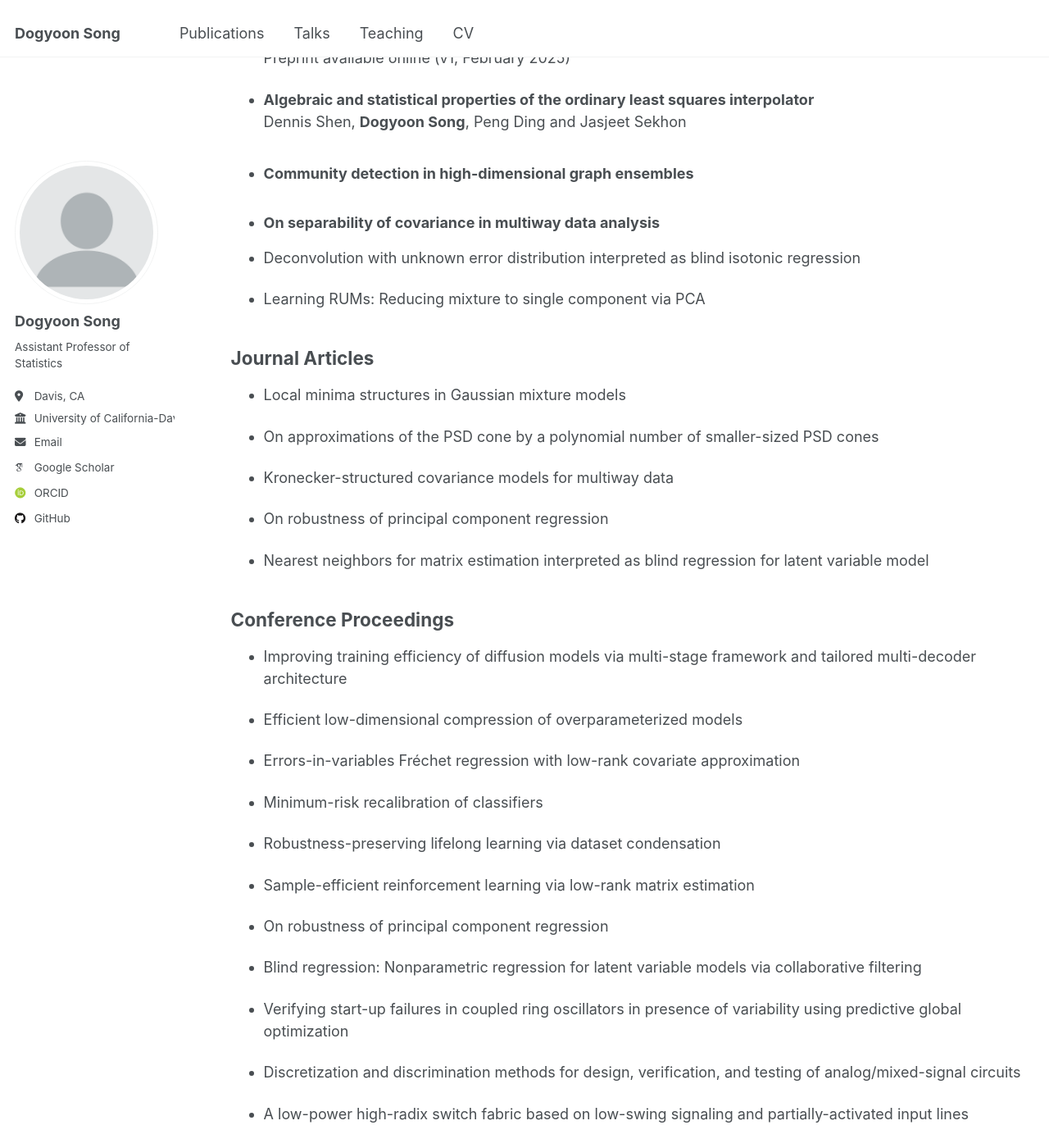
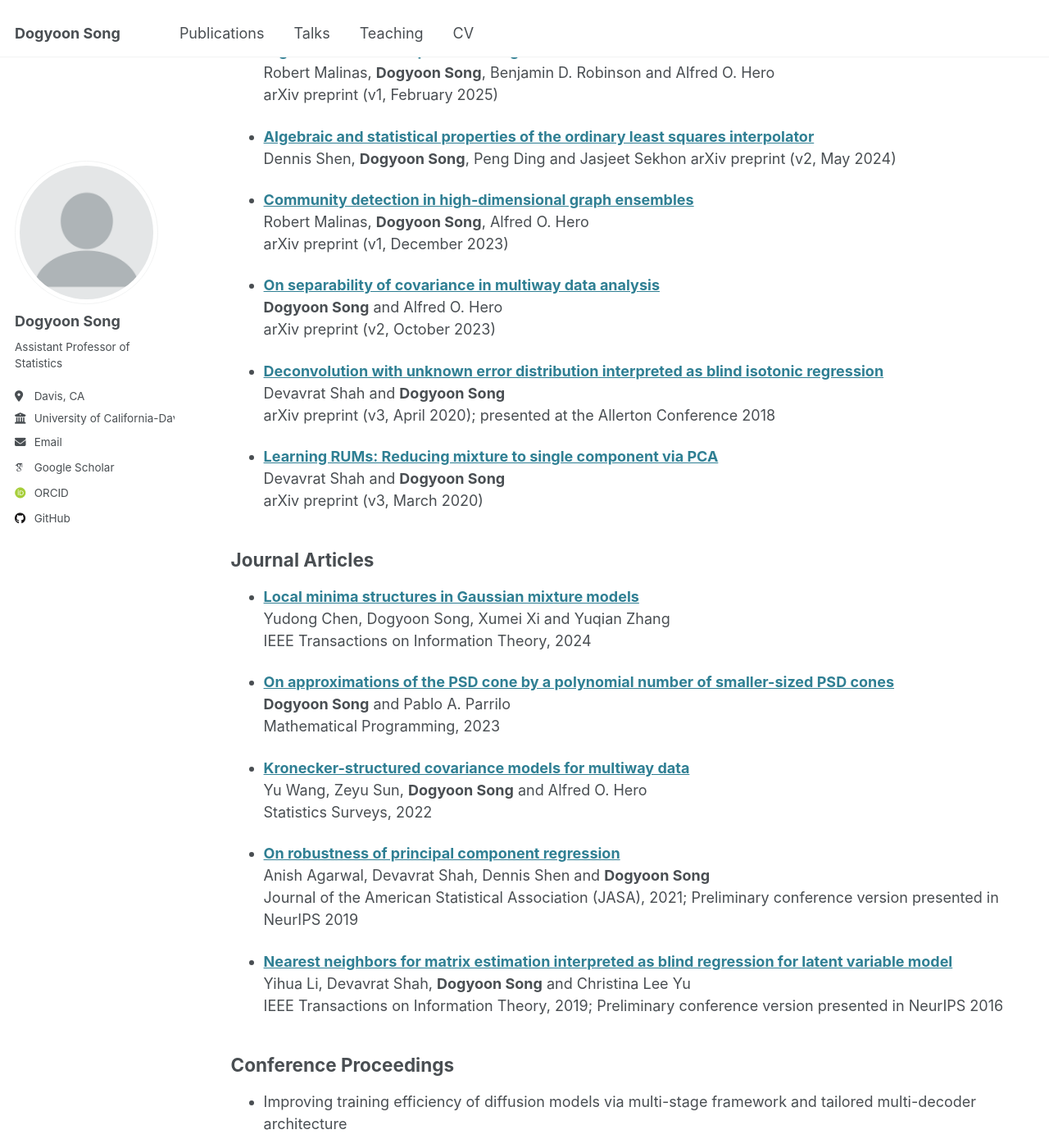
Before and after one commit to dogyoons/dogyoons.github.io, a Jekyll site: the page built from _pages/publications.md, in a window 1280 px wide and 1400 px high, scrolled down 221 px. Shown: the whole window at 82% size. Built offline with Jekyll 4.4.1, drawn with Linux system fonts in a browser that asks for light colours; some web fonts are replaced; some of the changed text lies outside the part shown.

Commit message:
Update publications.md

```diff
--- a/_pages/publications.md
+++ b/_pages/publications.md
@@ -8,37 +8,58 @@ redirect_from:
   - /publications.html
 ---
 
+Publications by categories in reversed chronological order.
+
 
 ## Preprints
 
 * **[High-dimensional sequential change detection](https://arxiv.org/pdf/2502.05377)**\\
 Robert Malinas, **Dogyoon Song**, Benjamin D. Robinson and Alfred O. Hero\\
-Preprint available online  (v1, February 2025)
+arXiv preprint  (v1, February 2025)
 
-* **Algebraic and statistical properties of the ordinary least squares interpolator**\\
+* **[Algebraic and statistical properties of the ordinary least squares interpolator](https://arxiv.org/abs/2309.15769)**\\
 Dennis Shen, **Dogyoon Song**, Peng Ding and Jasjeet Sekhon
+arXiv preprint  (v2, May 2024)
 
-* ### Community detection in high-dimensional graph ensembles
+* **[Community detection in high-dimensional graph ensembles](https://arxiv.org/abs/2312.03900)**\\
+Robert Malinas, **Dogyoon Song**, Alfred O. Hero\\
+arXiv preprint  (v1, December 2023)
 
-* ### On separability of covariance in multiway data analysis
+* **[On separability of covariance in multiway data analysis](https://arxiv.org/abs/2302.02415)**\\
+**Dogyoon Song** and Alfred O. Hero\\
+arXiv preprint  (v2, October 2023)
 
-* Deconvolution with unknown error distribution interpreted as blind isotonic regression
+* **[Deconvolution with unknown error distribution interpreted as blind isotonic regression](https://arxiv.org/abs/1803.03469)**\\
+Devavrat Shah and **Dogyoon Song**\\
+arXiv preprint  (v3, April 2020); presented at the Allerton Conference 2018
 
-* Learning RUMs: Reducing mixture to single component via PCA
+* **[Learning RUMs: Reducing mixture to single component via PCA](https://arxiv.org/abs/1812.11917)**\\
+Devavrat Shah and **Dogyoon Song**\\
+arXiv preprint  (v3, March 2020)
 
 
 
 ## Journal Articles
 
-* Local minima structures in Gaussian mixture models
+* **[Local minima structures in Gaussian mixture models](https://ieeexplore.ieee.org/abstract/document/10463706)**\\
+Yudong Chen, Dogyoon Song, Xumei Xi and Yuqian Zhang\\
+IEEE Transactions on Information Theory, 2024
 
-* On approximations of the PSD cone by a polynomial number of smaller-sized PSD cones
+* **[On approximations of the PSD cone by a polynomial number of smaller-sized PSD cones](https://link.springer.com/article/10.1007/s10107-022-01795-7)**\\
+**Dogyoon Song** and Pablo A. Parrilo\\
+Mathematical Programming, 2023
 
-* Kronecker-structured covariance models for multiway data
+* **[Kronecker-structured covariance models for multiway data](https://projecteuclid.org/journals/statistics-surveys/volume-16/issue-none/Kronecker-structured-covariance-models-for-multiway-data/10.1214/22-SS139.full)**\\
+Yu Wang, Zeyu Sun, **Dogyoon Song** and Alfred O. Hero\\
+Statistics Surveys, 2022
 
-* On robustness of principal component regression
+* **[On robustness of principal component regression](https://www.tandfonline.com/doi/abs/10.1080/01621459.2021.1928513)**\\
+Anish Agarwal, Devavrat Shah, Dennis Shen and **Dogyoon Song**\\
+Journal of the American Statistical Association (JASA), 2021; Preliminary conference version presented in NeurIPS 2019
 
-* Nearest neighbors for matrix estimation interpreted as blind regression for latent variable model
+* **[Nearest neighbors for matrix estimation interpreted as blind regression for latent variable model](https://ieeexplore.ieee.org/abstract/document/8886428)**\\
+Yihua Li, Devavrat Shah, **Dogyoon Song** and Christina Lee Yu\\
+IEEE Transactions on Information Theory, 2019; Preliminary conference version presented in NeurIPS 2016
 
 
 
```
